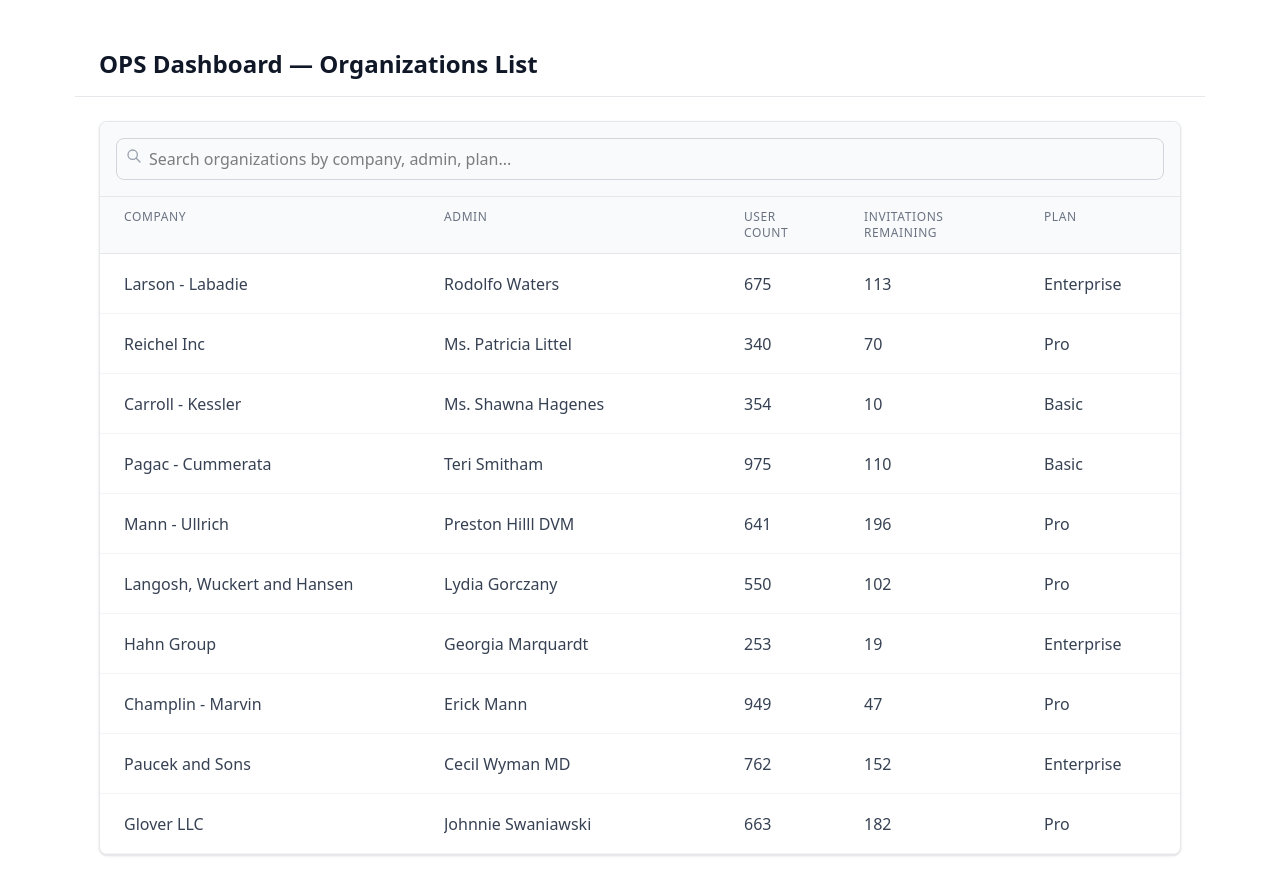
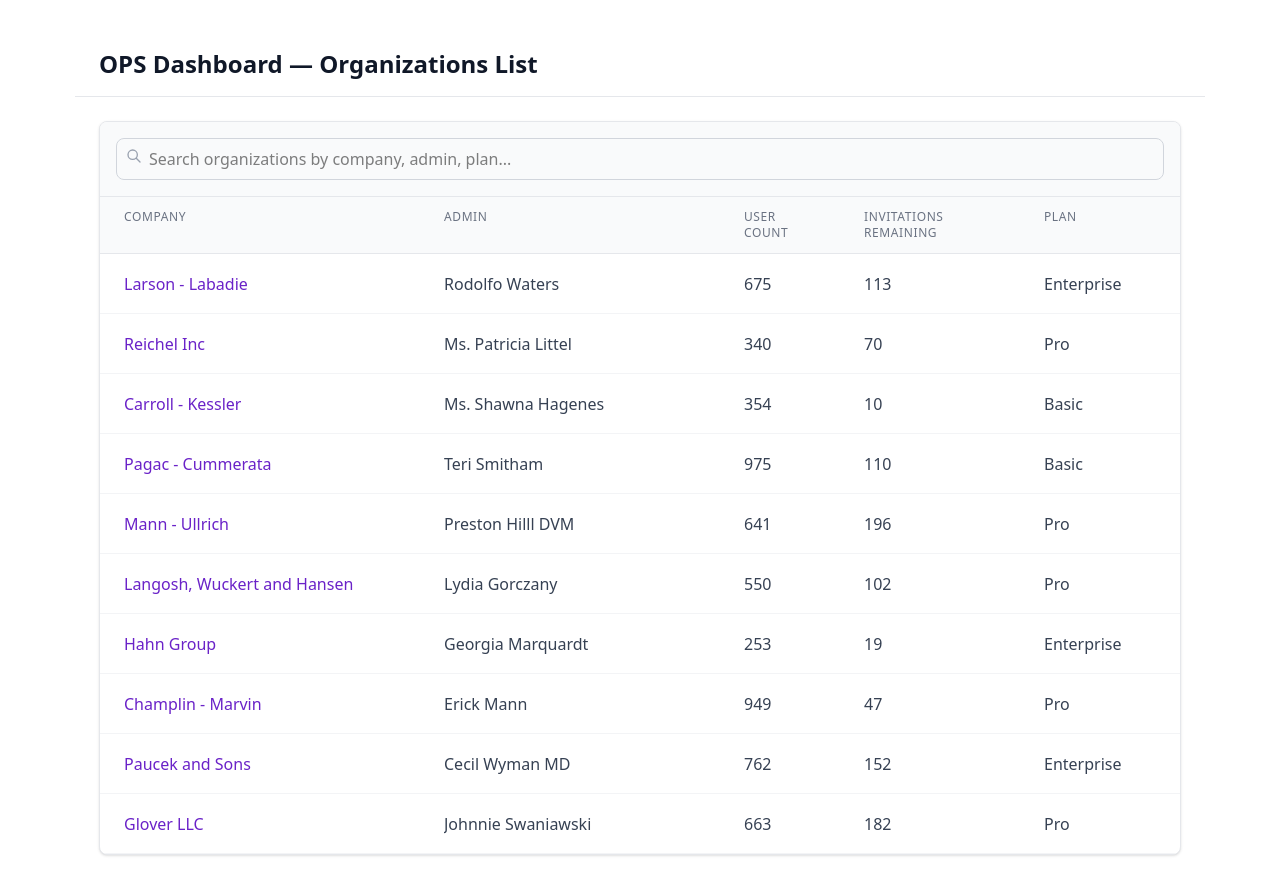
Before and after one commit to Blendwizard/org-manager, a React (Vite) app: page / in a window 1280 px wide. Shown: the top 894 px of the page. Built offline with nearby package versions, Linux system fonts and the light colour scheme.

Commit message:
style tweaks

```diff
--- a/src/App.tsx
+++ b/src/App.tsx
@@ -90,7 +90,7 @@ function VirtualizedUserTable({ users }: { users: User[] }) {
       </div>
 
       {/* Table Header */}
-      <div className='bg-gray-50 grid grid-cols-5 gap-4 px-4 py-3 border-b border-gray-200'>
+      <div className='bg-gray-50 grid grid-cols-5 gap-4 px-4 py-3 border-b border-gray-200 '>
         <div className='text-xs font-medium text-gray-500 uppercase tracking-wider'>
           User
         </div>
@@ -134,6 +134,8 @@ function VirtualizedUserTable({ users }: { users: User[] }) {
                     width: "100%",
                     height: `${virtualRow.size}px`,
                     transform: `translateY(${virtualRow.start}px)`,
+                    justifyContent: "center",
+                    alignItems: "center",
                   }}
                   className='grid grid-cols-5 gap-4 px-4 py-3 hover:bg-gray-50 border-b border-gray-100'>
                   <div>
@@ -232,7 +234,7 @@ function OrganizationModal({ selectedOrg, onClose }: OrganizationModalProps) {
               <div className='bg-gray-50 rounded-lg p-4'>
                 <div className='grid grid-cols-1 md:grid-cols-2 gap-4'>
                   <div>
-                    <label className='block text-sm font-medium text-gray-500 mb-1'>
+                    <label className='block text-sm font-medium text-grape-500 mb-1'>
                       Company Name
                     </label>
                     <p className='text-gray-900 font-medium'>
@@ -353,7 +355,7 @@ function OrganizationTable() {
         cell: (info) => (
           <span
             title={`${info.getValue<string>()}`}
-            className='text-gray-700 items-start truncate'>
+            className='text-grape-600 items-start truncate'>
             {info.getValue<string>()}
           </span>
         ),
```
